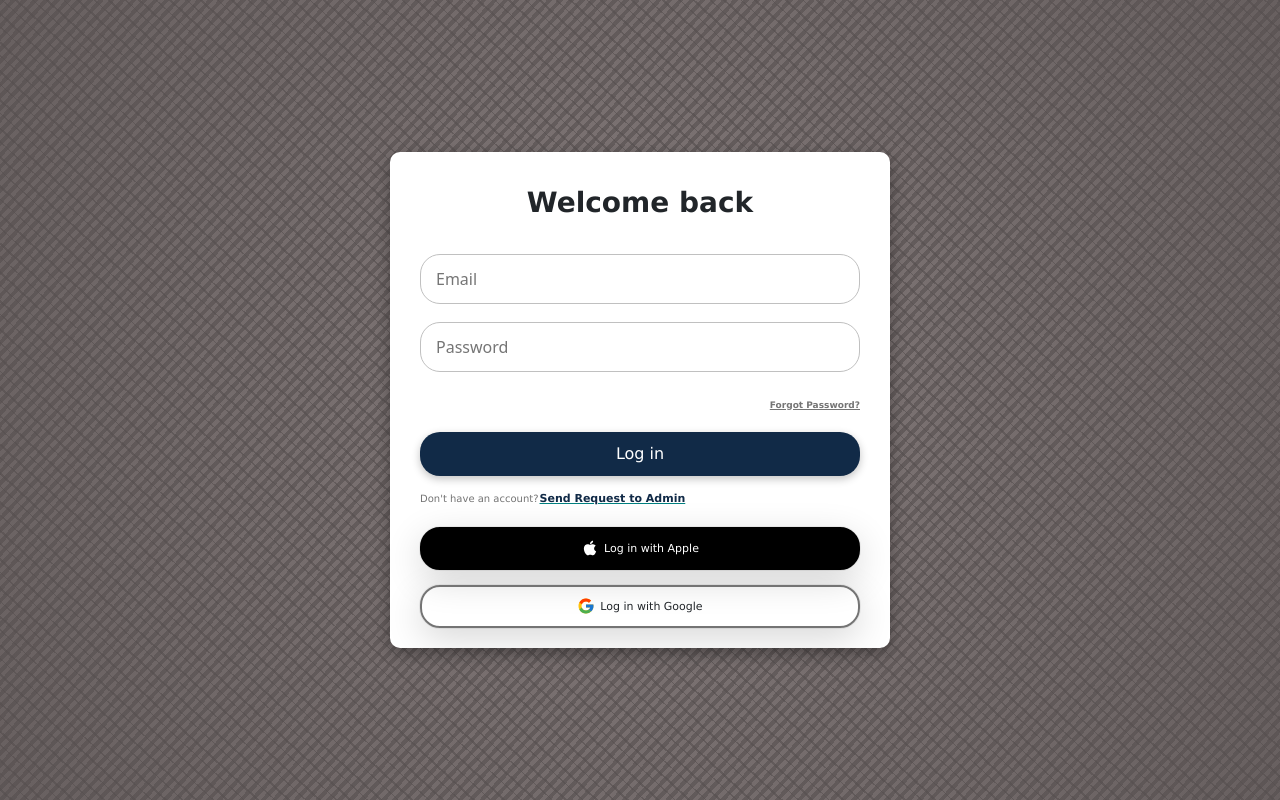
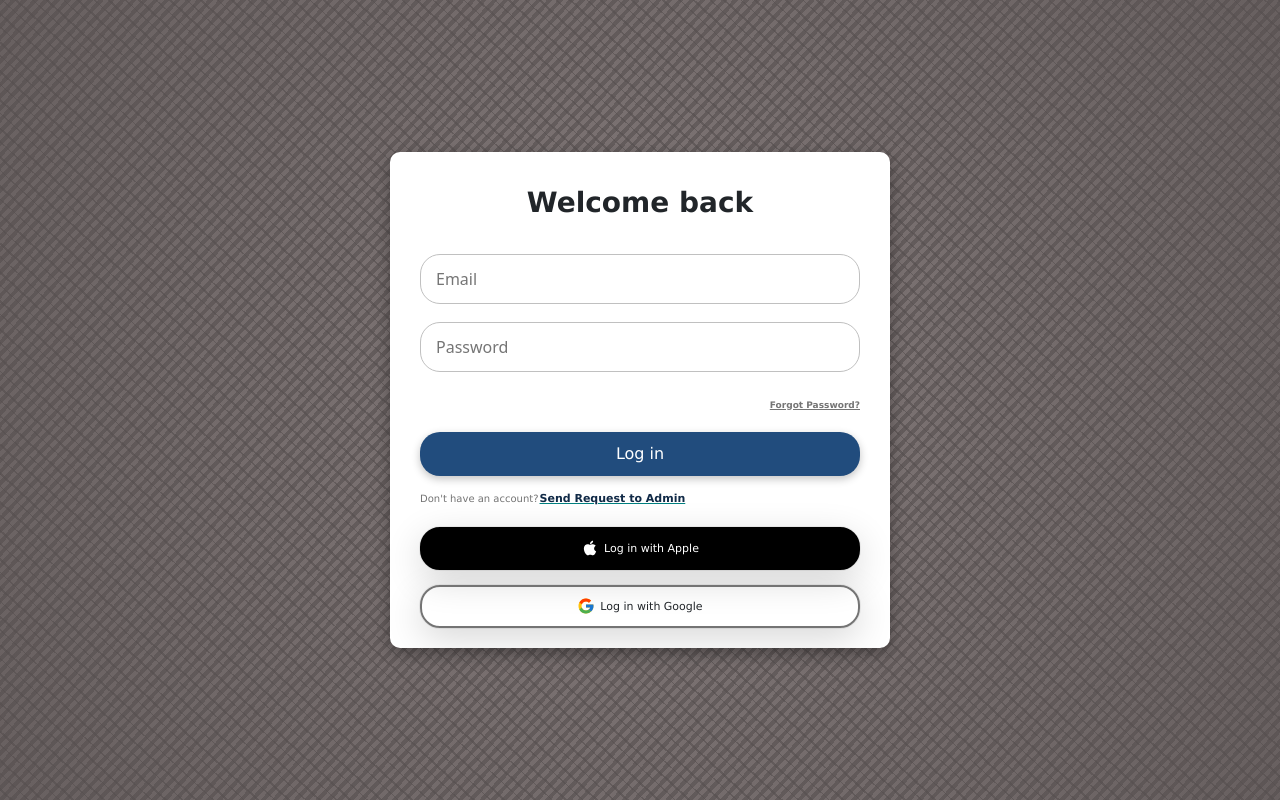
Before and after one commit to Soumadip-cmd/Employee--Management-, a React (Create React App) app in the folder client/: page / in a window 1280 px wide. In both pictures the pointer is over the button "Log in". Built offline with nearby package versions, Linux system fonts and the light colour scheme; a web font is replaced by a local one.

Commit message:
detected login

```diff
--- a/client/src/components/Authentication/Login.js
+++ b/client/src/components/Authentication/Login.js
@@ -28,7 +28,7 @@
         <p className="page-link">
           <span className="page-link-label">Forgot Password?</span>
         </p>
-        <button className="form-btn">Log in</button>
+        <button className="form-btn ">Log in</button>
       </form>
       <p className="sign-up-label">
         Don't have an account?<NavLink to='/' className="sign-up-link">Send Request to Admin</NavLink>
--- a/client/src/components/Authentication/login.css
+++ b/client/src/components/Authentication/login.css
@@ -82,6 +82,10 @@
     cursor: pointer;
     box-shadow: rgba(0, 0, 0, 0.24) 0px 3px 8px;
   }
+  .form-btn:hover{
+    background: #214c7d;
+
+  }
 
   .form-btn:active {
     box-shadow: none;
```
